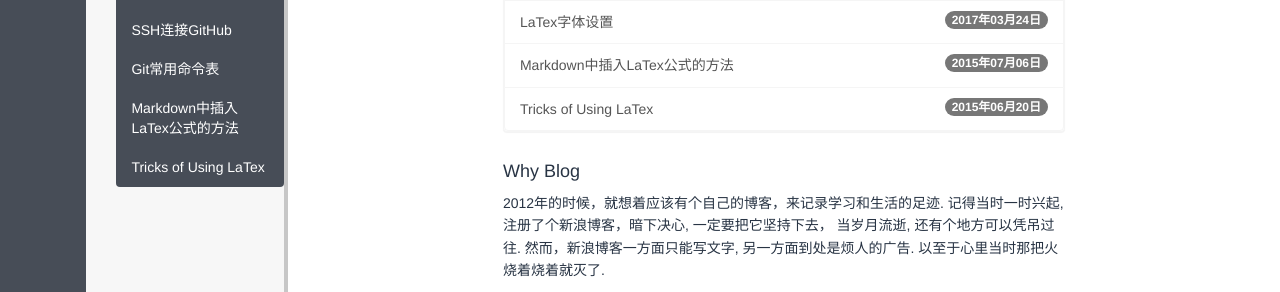
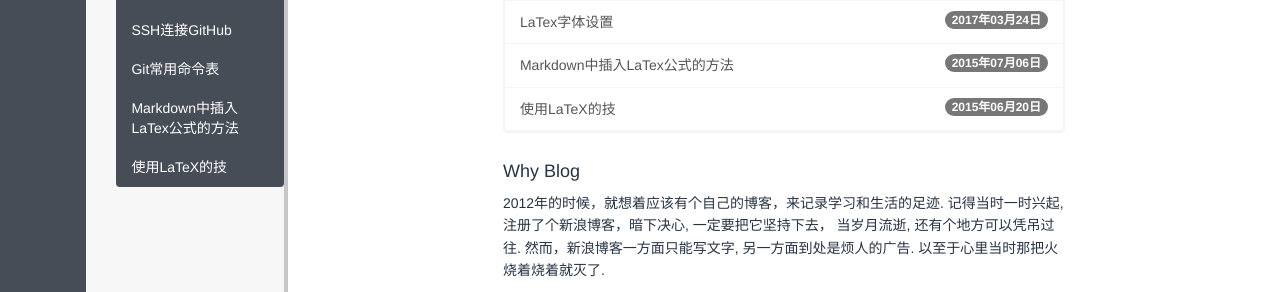
Before and after one commit to polyHong/polyHong.github.io, a Jekyll site: the page built from index.html, in a window 1280 px wide. Shown: the part 856-1148 px from the top of the page. Built offline with Jekyll 4.4.1, drawn with Linux system fonts in a browser that asks for light colours; Markdown is read by kramdown in place of the engine named in the settings; the list of posts is cut into pages by our own code; comment, search, counter and statistics services are not loaded.

Commit message:
modified tricks of using latex to Chinese.

```diff
--- a/_posts/tech/2015-06-20-latex-tricks.md
+++ b/_posts/tech/2015-06-20-latex-tricks.md
@@ -1,6 +1,6 @@
 ---
 layout: post
-title: Tricks of Using LaTex
+title: 使用LaTeX的技
 category: 技术
 tags: LaTeX
 keywords: LateX
```
